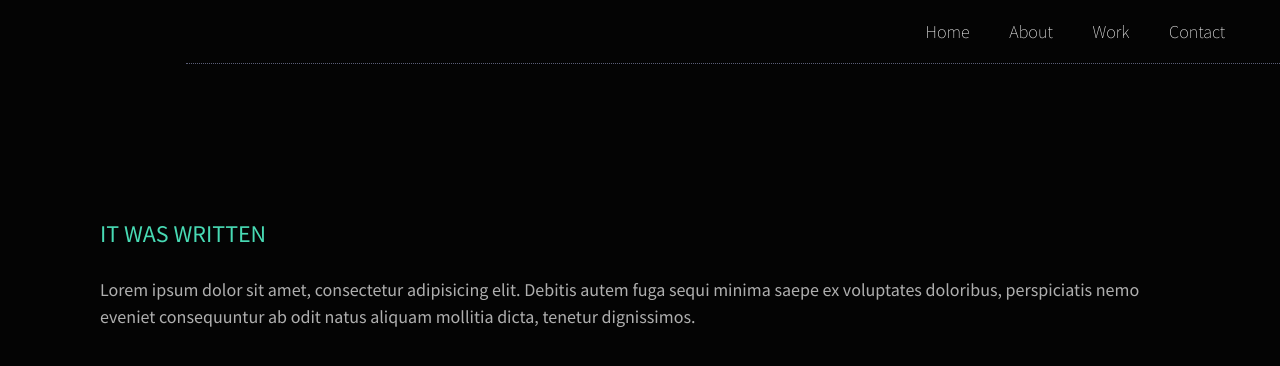
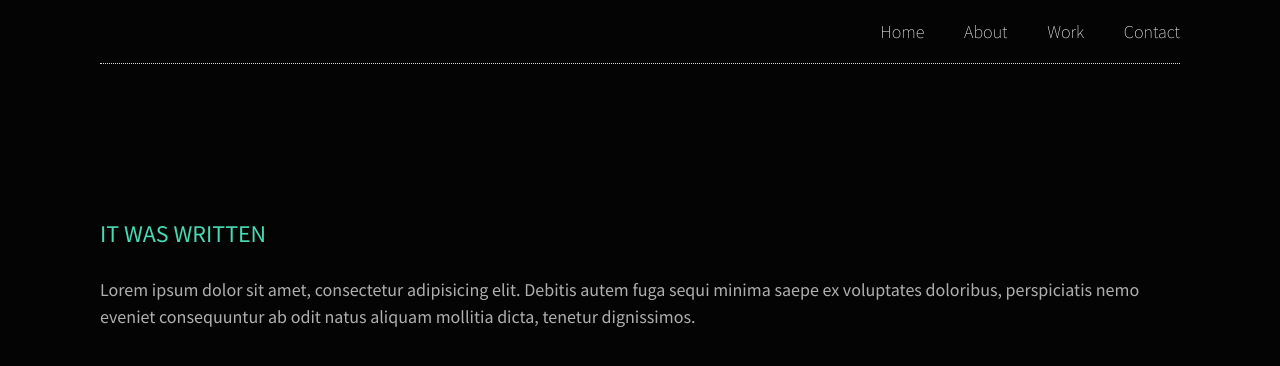
Before and after one commit to techtolentino/digital-card, a Jekyll site: the page built from blog.md, in a window 1280 px wide. Shown: the top 366 px of the page. Built offline with Jekyll 4.4.1, drawn with Linux system fonts in a browser that asks for light colours.

Commit message:
border bottom on nav

```diff
--- a/_includes/header.html
+++ b/_includes/header.html
@@ -1,5 +1,5 @@
 <header>
-    <div class="container">
+    <div class="container container--NAV">
         <ul class="nav">
             <li class="nav--item"><a class="nav--link" href="">Home</a></li>
             <li class="nav--item"><a class="nav--link" href="">About</a></li>
--- a/_sass/_base.scss
+++ b/_sass/_base.scss
@@ -15,5 +15,6 @@ body {
 @include media-query($small-screen) {
     body {
         font-size: $base-font-size;
+        line-height: $base-line-height - .1;
     }
 }
--- a/_sass/_container.scss
+++ b/_sass/_container.scss
@@ -10,4 +10,9 @@
         display: block;
         margin: 0 auto;
     }
+
+    &--NAV {
+        height: 3.5em;
+        border-bottom: 1px dotted $gray-color;
+    }
 }
--- a/_sass/_navigation.scss
+++ b/_sass/_navigation.scss
@@ -1,9 +1,6 @@
 header {
     position: fixed;
-    max-width: 85.5%;
     width: 100%;
-    border-bottom: 1px dotted darken($gray-color, 45%);
-    right: 0;
 }
 
 .nav {
@@ -26,8 +23,8 @@ header {
         text-decoration: none;
 
         &:hover {
-            border-bottom: 1px solid $cool-color;
-            padding-bottom: 18px;
+            border-bottom: 3px solid $cool-color;
+            padding-bottom: 1em;
             color: $cool-color;
         }
     }
```
